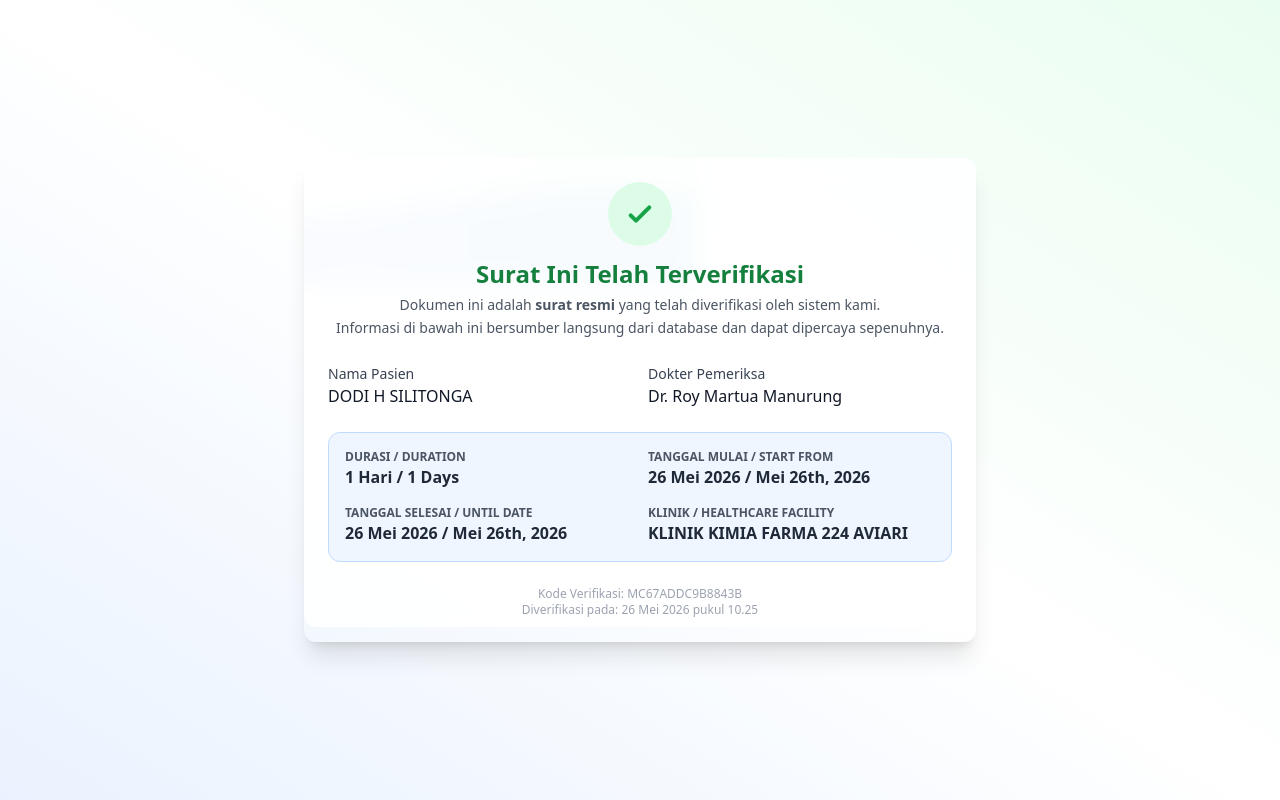
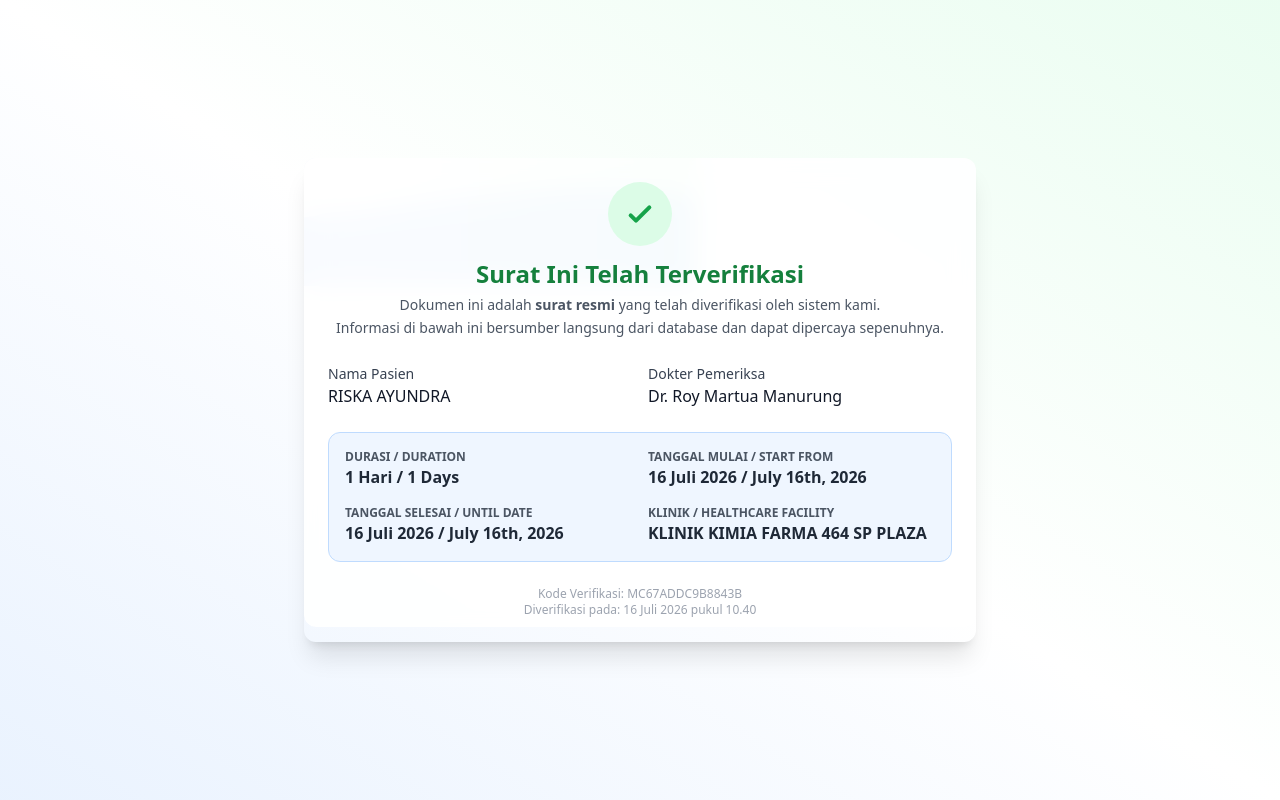
Before and after one commit to wagealbert/MC-RISKA, a plain HTML site: page index.html in a window 1280 px wide. Drawn offline with nearby package versions, Linux system fonts and the light colour scheme.

Commit message:
index.html

```diff
--- a/index.html
+++ b/index.html
@@ -35,7 +35,7 @@
                </div>
                <div class="grid grid-cols-1 sm:grid-cols-2 gap-4 text-sm">
                   <div>
-                     <p class="font-medium text-gray-700">Nama Pasien<br><span class="text-gray-900 text-base">DODI H SILITONGA</span></p>
+                     <p class="font-medium text-gray-700">Nama Pasien<br><span class="text-gray-900 text-base">RISKA AYUNDRA</span></p>
                   </div>
                   <div>
                      <p class="font-medium text-gray-700">Dokter Pemeriksa<br><span class="text-gray-900 text-base">Dr. Roy Martua Manurung</span></p>
@@ -48,20 +48,20 @@
                   </div>
                   <div>
                      <p class="text-gray-600 font-semibold uppercase text-xs">Tanggal Mulai / Start From</p>
-                     <p class="text-base font-bold text-gray-800">26 Mei 2026 / Mei 26th, 2026</p>
+                     <p class="text-base font-bold text-gray-800">16 Juli 2026 / July 16th, 2026</p>
                   </div>
                   <div>
                      <p class="text-gray-600 font-semibold uppercase text-xs">Tanggal Selesai / Until Date</p>
-                     <p class="text-base font-bold text-gray-800">26 Mei 2026 / Mei 26th, 2026</p>
+                     <p class="text-base font-bold text-gray-800">16 Juli 2026 / July 16th, 2026</p>
                   </div>
                   <div>
                      <p class="text-gray-600 font-semibold uppercase text-xs">Klinik / Healthcare Facility</p>
-                     <p class="text-base font-bold text-gray-800">KLINIK KIMIA FARMA 224 AVIARI</p>
+                     <p class="text-base font-bold text-gray-800">KLINIK KIMIA FARMA 464 SP PLAZA</p>
                   </div>
                </div>
                <div class="text-center mt-6">
                   <p class="text-xs text-gray-400">Kode Verifikasi: MC67ADDC9B8843B</p>
-                  <p class="text-xs text-gray-400">Diverifikasi pada: 26 Mei 2026 pukul 10.25</p>
+                  <p class="text-xs text-gray-400">Diverifikasi pada: 16 Juli 2026 pukul 10.40</p>
                </div>
             </div>
          </div>
```
